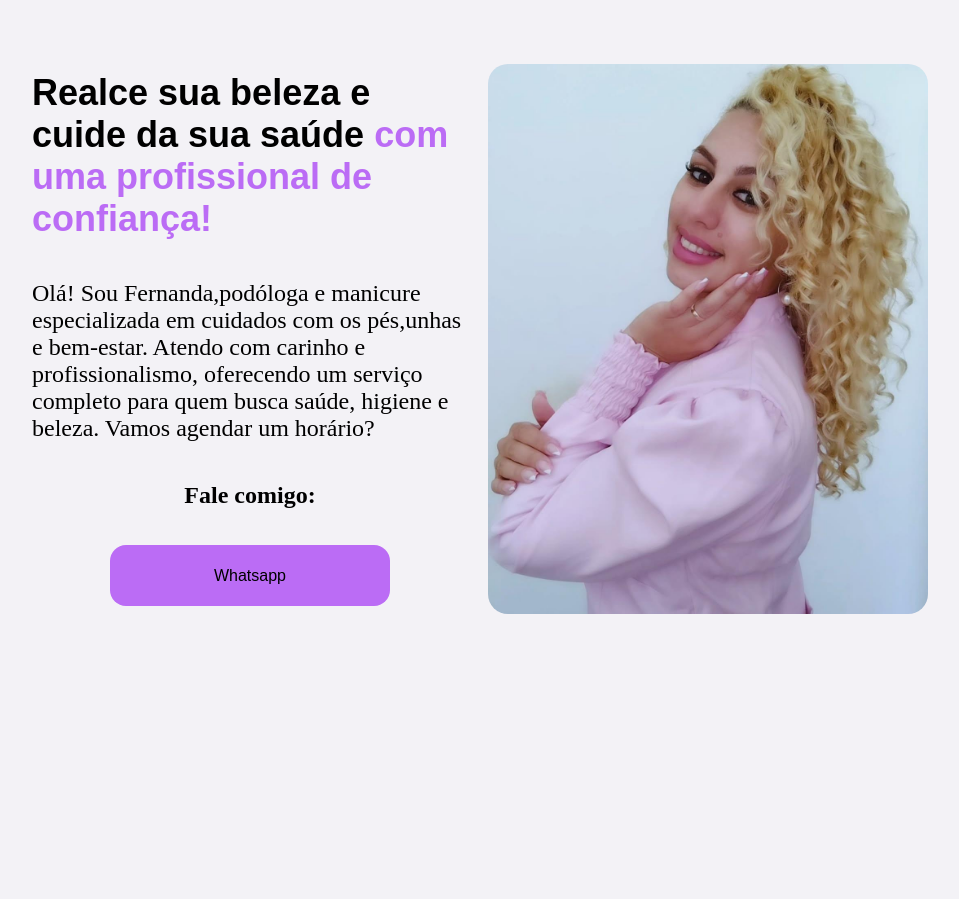
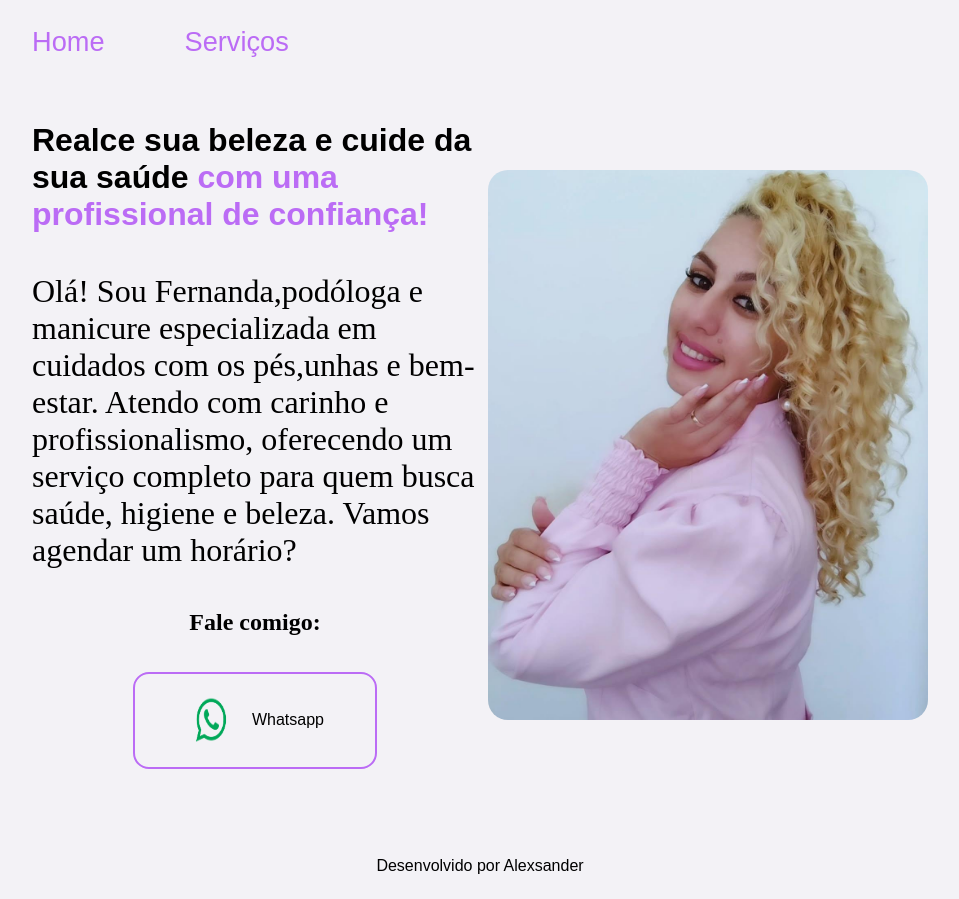
Before and after one commit to AlexSanDer-1/Nails, a plain HTML site: page index.html in a window 1280 px wide. Shown: the whole page, without its empty margins (160-1119 px from the left). Before the commit the page ends 864 px from the top, so only its background shows below. Drawn offline with Linux system fonts and the light colour scheme.

Commit message:
adaptando resolucao

```diff
--- a/index.html
+++ b/index.html
@@ -7,8 +7,13 @@
     <link rel="stylesheet" href="style.css">
 </head>
     <body>
-            <header></header>
-            <main class="pai">
+            <header class="cabecalho">
+                <nav class="cabecalho_menu">
+                    <a class="cabecalho_menu_link" href="index.html">Home</a>
+                    <a class="cabecalho_menu_link" href="">Serviços</a>
+                </nav>
+            </header>
+            <main class="apresentacao">
             <section class="conteudo">
                 <h1 class="apresentacao_conteudo_titulo">Realce sua beleza e cuide da sua saúde
                 <strong class="titulo_destaque">com uma profissional de confiança!</strong></h1>
@@ -17,11 +22,15 @@
             Vamos agendar um horário?</p>
             <div class="apresentacao_links">
                 <h2>Fale comigo:</h2>
-            <a class="apresentacao_link_link" href="https://wa.me/62995302394">Whatsapp</a>
+            <a class="apresentacao_link_link" href="https://wa.me/62995302394">
+                <img src="./assets/whatsapp.png" width="50" height="50" alt="whatsap imagem">
+                Whatsapp</a>
             </div>
   </section>
-            <img src="imagem.jpg" width="490" height="550" style="border-radius: 20px;" alt = "foto Fernanda">
-
+            <img class="apresentacao__imagem" src="./assets/imagem.jpg" width="490" height="550" style="border-radius: 20px;" alt = "foto Fernanda">
             </main>
+            <footer class="rodape">
+                <p>Desenvolvido por Alexsander</p>
+            </footer>
     </body>
 </html>
--- a/style.css
+++ b/style.css
@@ -11,12 +11,30 @@ body{
     padding: 0;
 }
 
-.pai{
+.cabecalho{
+    padding: 2% 0% 0% 15%;
+}
+
+.cabecalho_menu{
+    display: flex;
+    gap: 80px;
+}
+
+.cabecalho_menu_link{
+   font-family: 'Montserrat',sans-serif;
+    font-size:  1.7rem;
+    font-weight: 600px;
+    text-decoration: none;
+    color: #BB6CF5;
+}
+
+.apresentacao{
     margin: 5% 15%;
     display: flex;
     align-items: center;
     justify-content: space-between;
-    gap:20px;
+    gap: 10px;
+
 }
 .conteudo{
     width: 615px;
@@ -31,11 +49,11 @@ body{
 }
 
 .apresentacao_conteudo_titulo{
-    font-size: 36px;
+    font-size: 2rem;
     font-family: 'Montserrat',sans-serif;
 }
 .apresentacao_conteudo_texto{
-    font-size: 24px;
+    font-size: 2rem;
 }
 .apresentacao_links{
     display: flex;
@@ -45,12 +63,49 @@ body{
     gap: 36px;
 }
 .apresentacao_link_link{
-    background-color: #BB6CF5;
-    width: 280px;
-    text-align:  center;
-    border-radius:  16px;
+    border: 2px solid #BB6CF5 ;
+    display: flex;
+    justify-content: center;
+    align-items: center;
+    text-align: center;
+    width: 240px;
+    gap: 16px;
+    border-radius:  1rem;
     padding: 21.5px 0;
     text-decoration: none;
     color: #000000;
-     font-family: 'Montserrat',sans-serif;
+    font-family: 'Montserrat',sans-serif;
+    font-size: 1rem;
 }
+.apresentacao_link_link:hover{
+background-color: #dbb0fa;
+}
+
+.rodape{
+    padding: 24px;
+    text-align-last: center;
+    font-family: 'Montserrat',sans-serif;;
+    font-size: 1rem;
+    font-weight: 400px;
+}
+
+@media(max-width: 1200px){
+        .apresentacao{
+        flex-direction: column-reverse;
+        gap: 8px;
+    }
+.apresentacao_link_link{
+    gap: 16px;
+}
+.apresentacao__imagem{
+    width:100%;
+    padding: 18px;
+    font-size: 0.95rem;
+    gap: 12px;
+}
+
+.cabecalho{
+      padding: 2% 0% 6% 30%;
+}
+
+}
```
Also changed, not shown: assets/estilo/service.html (added, +11 -0 lines), assets/imagem.jpg (renamed from imagem.jpg), assets/whatsapp.png (added).
